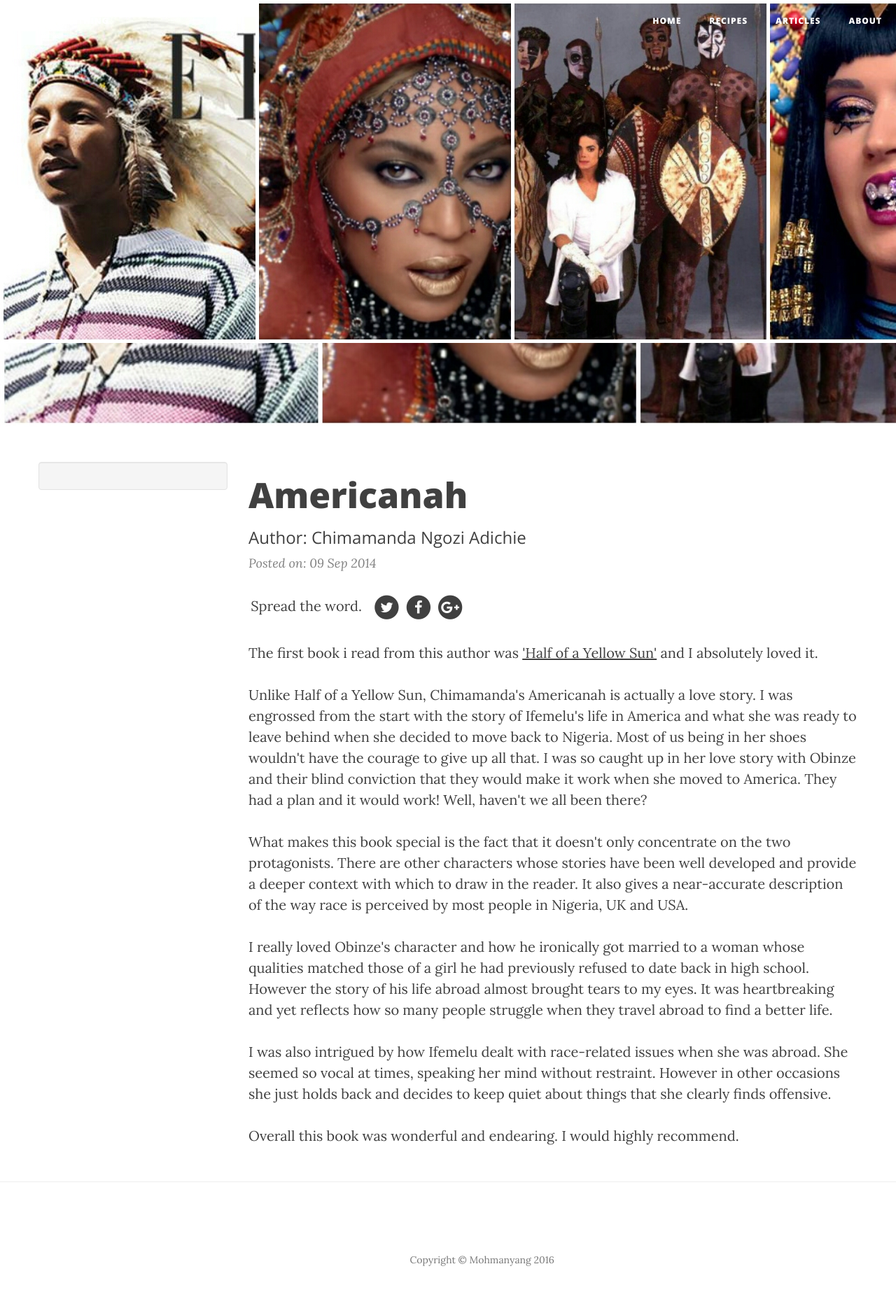
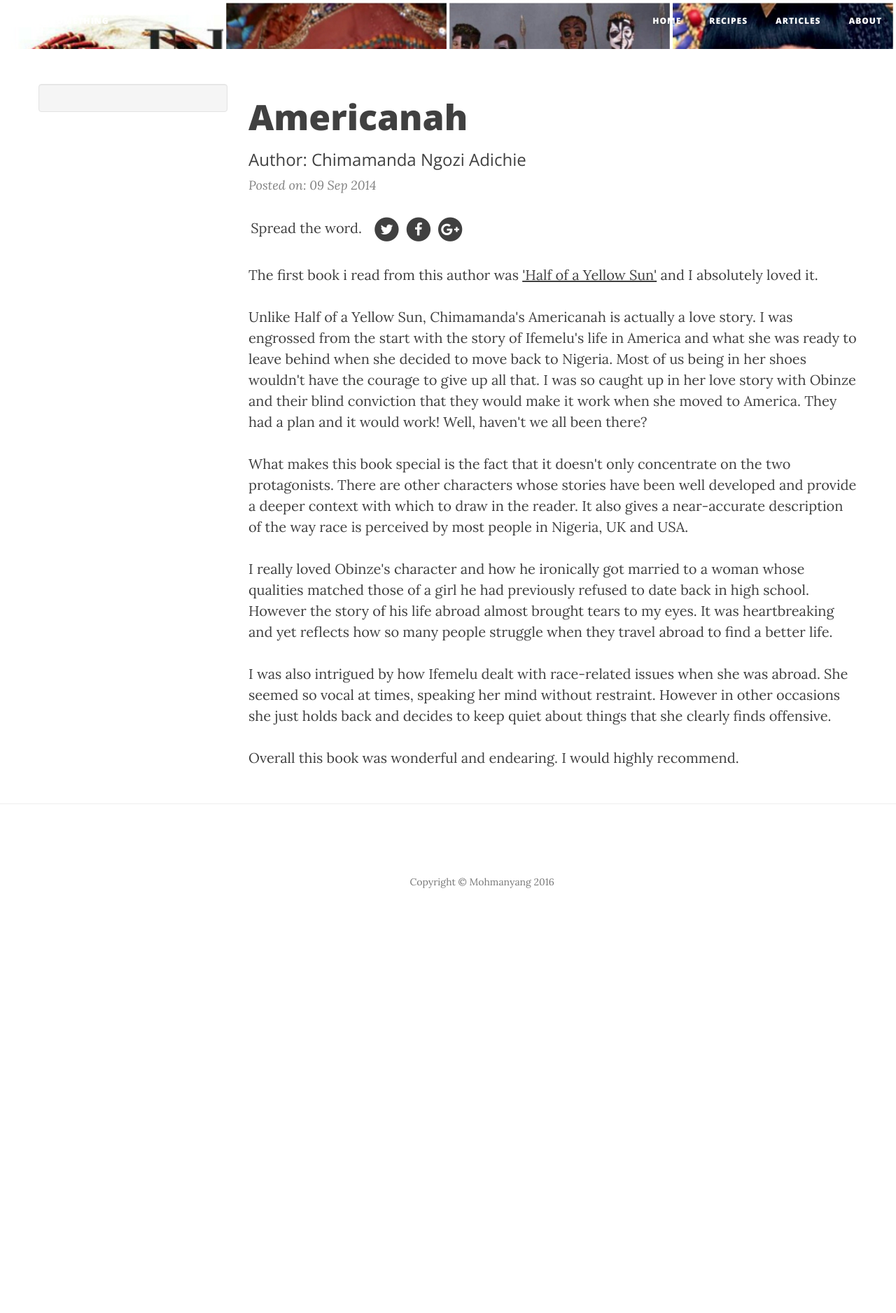
Before and after one commit to LaVillaine/LaVillaine.github.io, a Jekyll site: the page built from _posts/1900-01-01-Americanah.html, in a window 1280 px wide. Shown: the whole page at 70% size. Built offline with Jekyll 4.4.1, drawn with Linux system fonts in a browser that asks for light colours; nearby versions of some CDN libraries; comment, search, counter and statistics services are not loaded; after the commit the page ends 1336 px from its top, so only the background shows below that.

```diff
--- a/_includes/post-header.html
+++ b/_includes/post-header.html
@@ -1,7 +1,7 @@
 <!-- Post Header -->
     <!-- Set your background image for this header on the line below. -->
 	<header style="margin-bottom: 50px;background-size: cover;background-image: url('{% if page.image %}{{site.url}}{{page.image}}{% else %}{{site.url}}/img/default-bg.jpg{% endif %}')">
-		<img style="object-fit: cover;margin-bottom: 50px;max-height:100%" src="{% if page.image %}{{site.url}}{{page.image}}{% else %}{{site.url}}/img/default-bg.jpg{% endif %}">
+		<!--img style="object-fit: cover;margin-bottom: 50px;max-height:100%" src="{% if page.image %}{{site.url}}{{page.image}}{% else %}{{site.url}}/img/default-bg.jpg{% endif %}"-->
     <!--header class="intro-header" style="max-height:100%;background-image: url('{% if page.image %}{{site.url}}{{page.image}}{% else %}{{site.url}}/img/default-bg.jpg{% endif %}')"-->
 		<div class="container">
             <div class="row">
```
